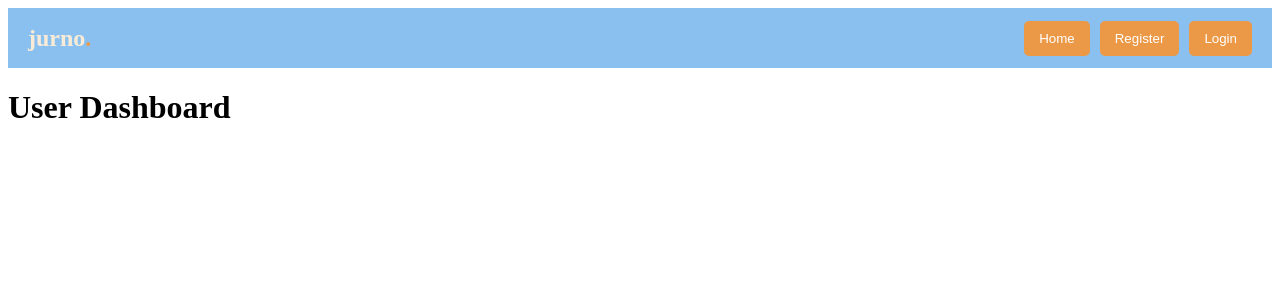
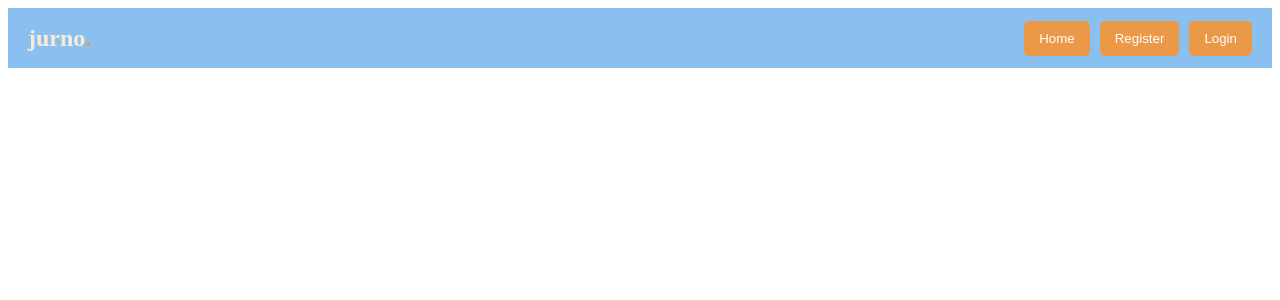
Before and after one commit to Jurnol/personal_journal_vue, a Vue app: page /userdashboard in a window 1280 px wide. Shown: the top 300 px of the page. Built offline with nearby package versions, Linux system fonts and the light colour scheme.

Commit message:
simple welcome for user dashbaord

```diff
--- a/src/components/UserDashboard.vue
+++ b/src/components/UserDashboard.vue
@@ -1,8 +1,7 @@
 <template>
   <div>
-    <h1>User Dashboard</h1>
-    <div v-if="userInfo">
-      <p>Welcome, {{ userInfo.user_info.first_name }}</p>
+    <div v-if="userInfo" style="text-align: center">
+      <h2>Hey, {{ userInfo.user_info.first_name }}!</h2>
     </div>
   </div>
 </template>
```
